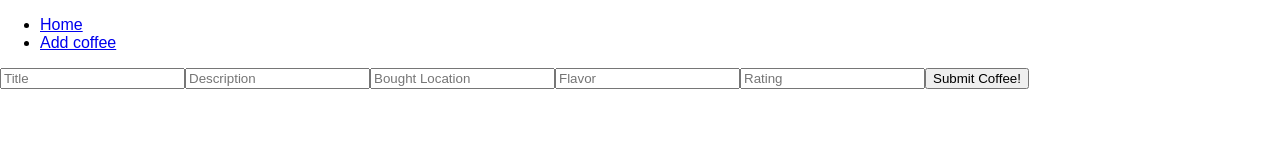
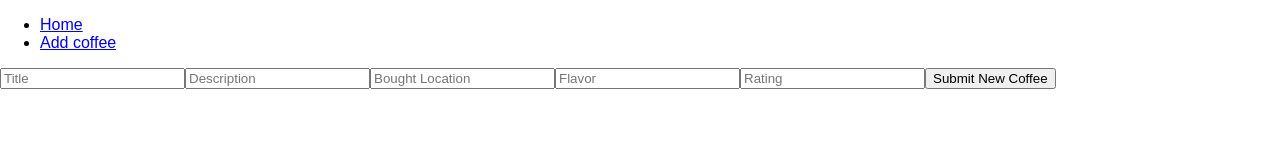
Before and after one commit to Tail-Light-UI-Devs/coffee-club, a React (Create React App) app: page /yer-a-wizard-harry in a window 1280 px wide. Shown: the top 160 px of the page. Built offline with nearby package versions, Linux system fonts and the light colour scheme.

Commit message:
Update copy

```diff
--- a/src/components/UploadForm/index.js
+++ b/src/components/UploadForm/index.js
@@ -8,7 +8,7 @@ const UploadForm = () => (
     <Field type="text" name="boughtLocation" placeholder="Bought Location" />
     <Field type="text" name="flavor" placeholder="Flavor" />
     <Field type="text" name="rating" placeholder="Rating" />
-    <button>Submit Coffee!</button>
+    <button>Submit New Coffee</button>
   </Form>
 );
 
```
